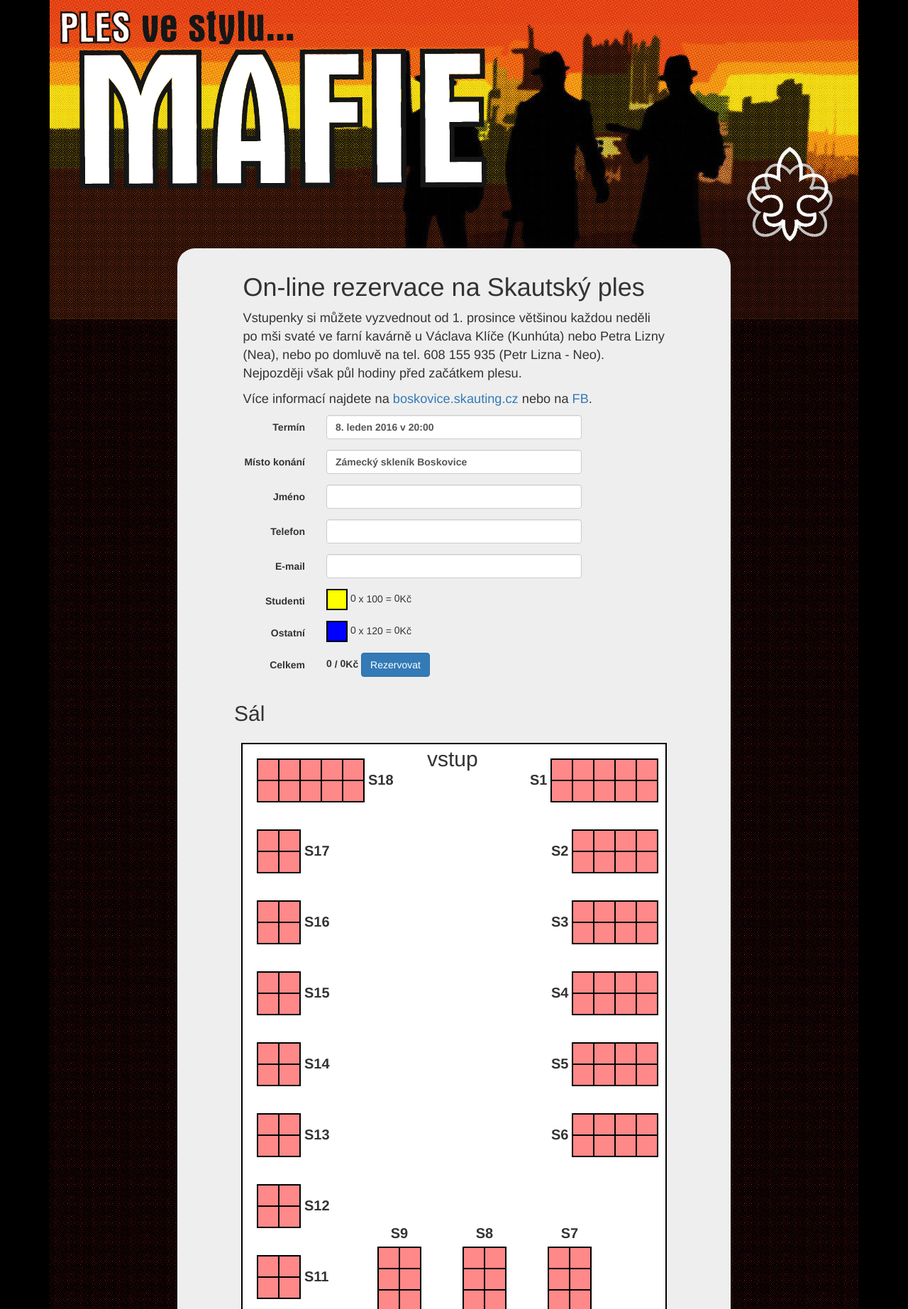
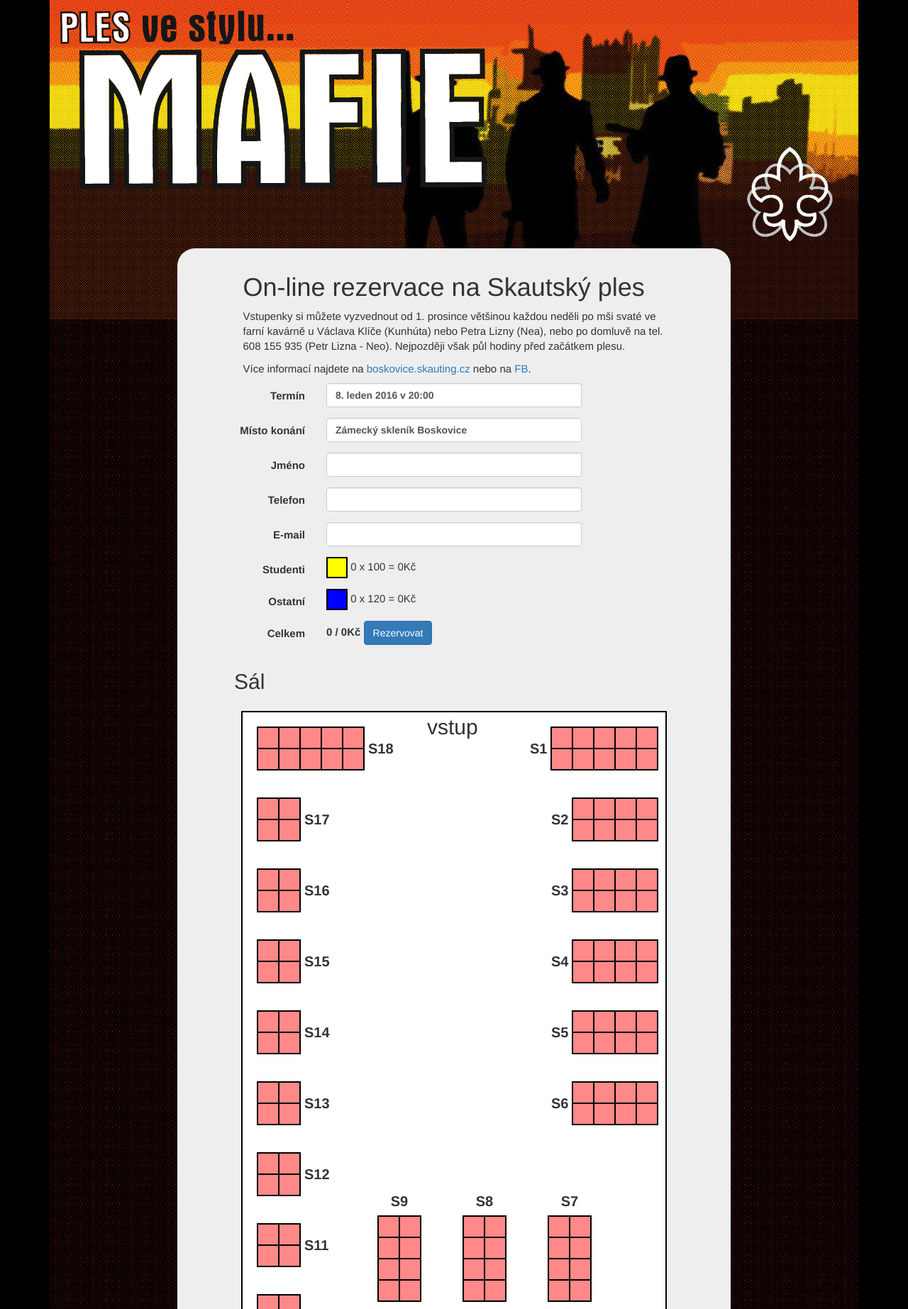
Before and after one commit to misli/ples, a Django app: page / in a window 1280 px wide. Shown: the top 1845 px of the page at 71% size. Run offline with Django 3.2, Linux system fonts and the light colour scheme; data comes from the database, SQL or seed files in the repository; data that the repository does not hold is empty; some libraries are stand-ins or nearby versions.

Commit message:
menší písmo

```diff
--- a/app/ples/static/style.css
+++ b/app/ples/static/style.css
@@ -1,9 +1,6 @@
 html, body {
     background: #000;
-}
-
-p {
-    font-size: 130%;
+    font-size: 15px;
 }
 
 #header-background {
```
